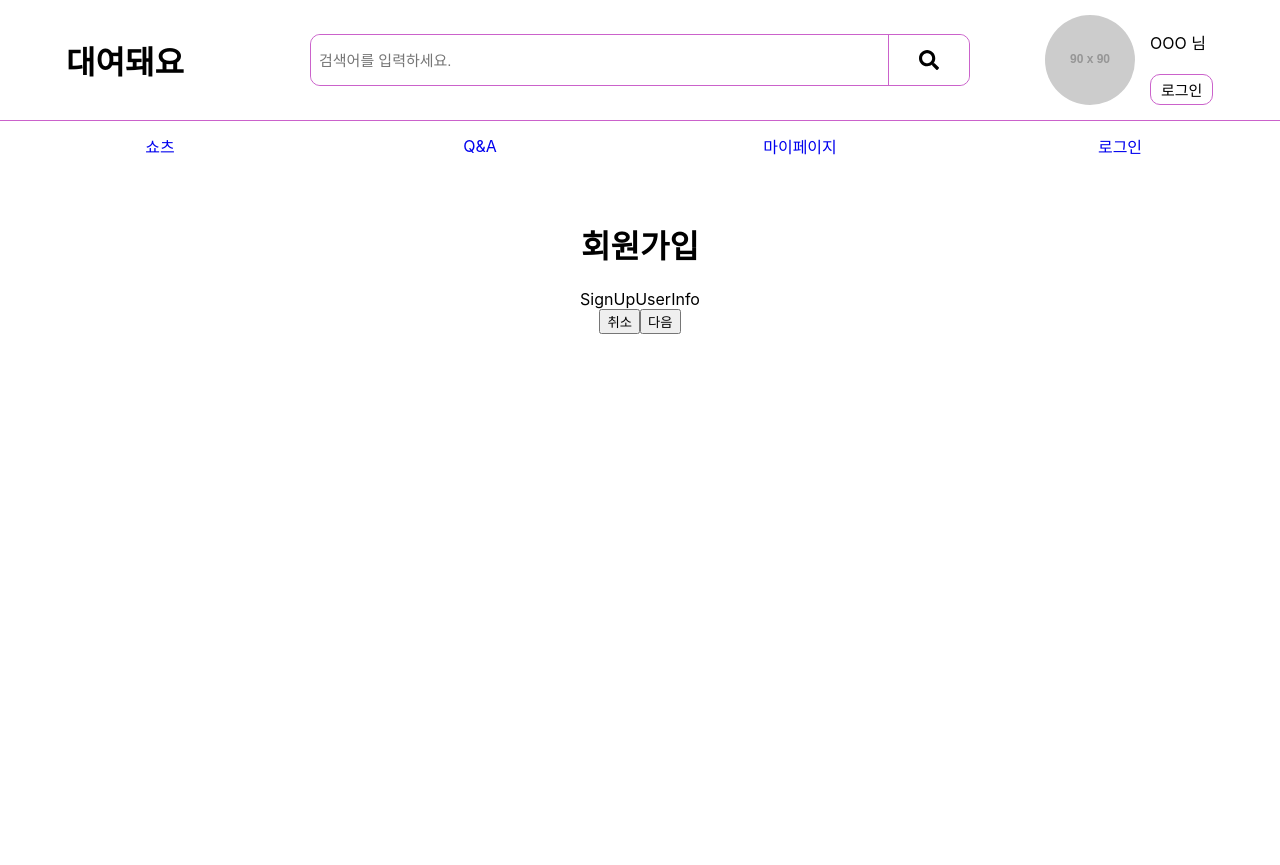
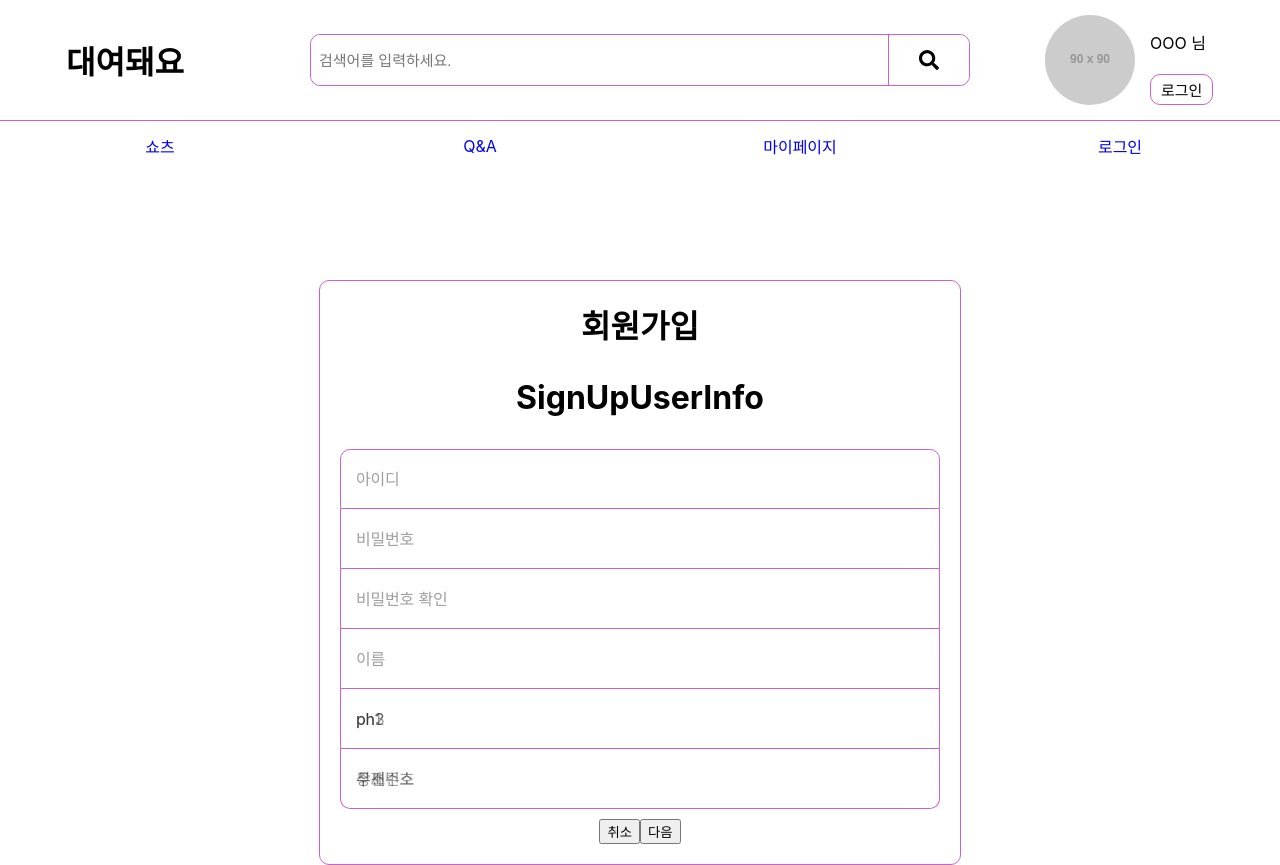
Before and after one commit to jeonghunpark1/daeyeodwaeyo, a React (Create React App) app in the folder front/: page /signup in a window 1280 px wide. Before the commit the page ends 800 px from the top, so only its background shows below. Built offline with nearby package versions, Linux system fonts and the light colour scheme.

Commit message:
SignUpUserInfo.js basic function

```diff
--- a/front/src/pages/Login.js
+++ b/front/src/pages/Login.js
@@ -50,7 +50,7 @@ export default function Login() {
           <h1>로그인</h1>
         </div>
         <div className={style.login_div}>
-          <div className={style.input_wrap_div }>
+          <div className={`${style.input_wrap_div} ${input_style.input_wrap_div}`}>
             <div className={`${style.id_input_wrap} ${input_style.input_wrap}`}>
               <input className={`${style.id_input} ${input_style.content_input}`} id="id" type='text' value={id} onChange={handleIdChange} placeholder=''></input>
               <label className={`${style.id_input_label} ${input_style.content_input_label}`} for="id" aria-hidden="true">아이디</label>
--- a/front/src/pages/SignUp.js
+++ b/front/src/pages/SignUp.js
@@ -1,7 +1,7 @@
 import {React, useState} from 'react'
 import { Link, useNavigate } from 'react-router-dom'
 
-import style from "../styles/signup.module.css"
+import style from "../styles/signup/signup.module.css"
 import input_style from "../styles/login_signup_input.module.css"
 import SignUpUserInfo from './signup/SignUpUserInfo'
 import SignUpCertification from './signup/SignUpCertification'
@@ -11,16 +11,115 @@ export default function SignUp() {
 
   const [currentPage, setCurrentPage] = useState(1);
 
+  const [id, setId] = useState("");
+  const [password, setPassword] = useState("");
+  const [rePassword, setRePassword] = useState("");
+  const [name, setName] = useState("");
+  const [phoneNumber1, setPhoneNumber1] = useState("");
+  const [phoneNumber2, setPhoneNumber2] = useState("");
+  const [phoneNumber3, setPhoneNumber3] = useState("");
+  const [address, setAddress] = useState("");
+  const [detailAddress, setDetailAddress] = useState("");
+  const [zipCode, setZipCode] = useState("");
+  const [emailId, setEmailId] = useState("");
+  const [emailDomain, setEmailDomain] = useState("");
+  const [certificationNumber, setCertificationNumber] = useState();
+  // 프로필 사진, 닉네임 추가
+
+  const changeState = (type, value) => {
+    if(type === "id") {
+      setId(value);
+    }
+    else if (type === "password") {
+      setPassword(value);
+    }
+    else if (type === "rePassword") {
+      setRePassword(value);
+    }
+    else if (type === "name") {
+      setName(value);
+    }
+    else if (type === "phoneNumber1") {
+      setPhoneNumber1(value);
+    }
+    else if (type === "phoneNumber2") {
+      setPhoneNumber2(value);
+    }
+    else if (type === "phoneNumber3") {
+      setPhoneNumber3(value);
+    }
+    else if (type === "address") {
+      setAddress(value);
+    }
+    else if (type === "detailAddress") {
+      setDetailAddress(value);
+    }
+    else if (type === "zipCode") {
+      setZipCode(value);
+    }
+    else if (type === "emailId") {
+      setEmailId(value);
+    }
+    else if (type === "emailDomain") {
+      setEmailDomain(value);
+    }
+    else if (type === "certificationNumber") {
+      setCertificationNumber(value);
+    }
+  }
+
+  const stateValue = (type) => {
+    if(type === "id") {
+      return id;
+    }
+    else if (type === "password") {
+      return password;
+    }
+    else if (type === "rePassword") {
+      return rePassword;
+    }
+    else if (type === "name") {
+      return name;
+    }
+    else if (type === "phoneNumber1") {
+      return phoneNumber1;
+    }
+    else if (type === "phoneNumber2") {
+      return phoneNumber2
+    }
+    else if (type === "phoneNumber3") {
+      return phoneNumber3
+    }
+    else if (type === "address") {
+      return address;
+    }
+    else if (type === "detailAddress") {
+      return detailAddress;
+    }
+    else if (type === "zipCode") {
+      return zipCode;
+    }
+    else if (type === "emailId") {
+      return emailId;
+    }
+    else if (type === "emailDomain") {
+      return emailDomain;
+    }
+    else if (type === "certificationNumber") {
+      return certificationNumber;
+    }
+  }
+
   const showSignupPage = (currentPage) => {
     switch(currentPage) {
       case 1:
-        return <SignUpUserInfo  />
+        return <SignUpUserInfo  changeState={changeState} stateValue={stateValue}/>
       case 2:
-        return <SignUpCertification />
+        return <SignUpCertification changeState={changeState} stateValue={stateValue}/>
       case 3:
-        return <SignUpUserProfile />
+        return <SignUpUserProfile changeState={changeState} stateValue={stateValue}/>
     }
-  }
+  };
 
   const buttonByPage = (currentPage) => {
     switch(currentPage) {
@@ -46,7 +145,9 @@ export default function SignUp() {
           </div>
         )
     }
-  }
+  };
+
+
 
   return (
     <div className={style.signup_page}>
@@ -54,9 +155,7 @@ export default function SignUp() {
         <div className={style.signup_title}>
           <h1>회원가입</h1>
         </div>
-        <div className={style.signup_div}>
-          { showSignupPage(currentPage) }
-        </div>
+        { showSignupPage(currentPage) }
         { buttonByPage(currentPage) }
       </div>
     </div>
--- a/front/src/pages/signup/SignUpUserInfo.js
+++ b/front/src/pages/signup/SignUpUserInfo.js
@@ -1,7 +1,59 @@
 import React from 'react'
+import style from "../../styles/signup/signupUserInfo.module.css"
+import input_style from "../../styles/login_signup_input.module.css"
 
-export default function SignUpUserInfo() {
+export default function SignUpUserInfo({ changeState, stateValue }) {
   return (
-    <div>SignUpUserInfo</div>
+    <div className={style.signup_div}>
+      <h1>
+        SignUpUserInfo
+      </h1>
+      <div className={style.input_wrap_div}>
+        <div className={`${style.id_input_wrap} ${input_style.input_wrap}`}>
+          <input className={`${style.id_input} ${input_style.content_input}`} id="id" type="text" onChange={(e) => changeState("id", e.target.value)} value={stateValue("id")} placeholder=''></input>
+          <label className={`${style.id_input_label} ${input_style.content_input_label}`} for="id" aria-hidden="true">아이디</label>
+        </div>
+        <div className={`${style.password_input_wrap} ${input_style.input_wrap}`}>
+          <input className={`${style.password_input} ${input_style.content_input}`} id="password" type="password" onChange={(e) => changeState("password", e.target.value)} value={stateValue("password")} placeholder=''></input>
+          <label className={`${style.password_input_label} ${input_style.content_input_label}`} for="password" aria-hidden="true">비밀번호</label>
+        </div>
+        <div className={`${style.re_password_input_wrap} ${input_style.input_wrap}`}>
+          <input className={`${style.re_password_input} ${input_style.content_input}`} id="rePassword" type="password" onChange={(e) => changeState("rePassword", e.target.value)} value={stateValue("rePassword")} placeholder=''></input>
+          <label className={`${style.repassword_input_label} ${input_style.content_input_label}`} for="rePassword" aria-hidden="true">비밀번호 확인</label>
+        </div>
+        <div className={`${style.name_input_wrap} ${input_style.input_wrap}`}>
+          <input className={`${style.name_input} ${input_style.content_input}`} id="name" type="text" onChange={(e) => changeState("name", e.target.value)} value={stateValue("name")} placeholder=''></input>
+          <label className={`${style.name_input_label} ${input_style.content_input_label}`} for="name" aria-hidden="true">이름</label>
+        </div>
+        <div className={`${style.phone_input_wrap} ${input_style.input_wrap}`}>
+          <div className={style.phoneNumber1_wrap}>
+            <input className={`${style.phoneNumber1_input} ${input_style.content_input}`} id="phoneNumber1" type="number" onChange={(e) => changeState("phoneNumber1", e.target.value)} value={stateValue("phoneNumber1")} placeholder=''></input>
+            <label className={`${style.phoneNumber1_input_label} ${input_style.content_input_label}`} for="phoneNumber1" aria-hidden="true">ph1</label>
+          </div>
+          <div className={style.phoneNumber2_wrap}>
+            <input className={`${style.phoneNumber2_input} ${input_style.content_input}`} id="phoneNumber2" type="number" onChange={(e) => changeState("phoneNumber2", e.target.value)} value={stateValue("phoneNumber2")} placeholder=''></input>
+            <label className={`${style.phoneNumber2_input_label} ${input_style.content_input_label}`} for="phoneNumber2" aria-hidden="true">ph2</label>
+          </div>
+          <div className={style.phoneNumber3_wrap}>
+            <input className={`${style.phoneNumber3_input} ${input_style.content_input}`} id="phoneNumber3" type="number" onChange={(e) => changeState("phoneNumber1", e.target.value)} value={stateValue("phoneNumber3")} placeholder=''></input>
+            <label className={`${style.phoneNumber3_input_label} ${input_style.content_input_label}`} for="phoneNumber3" aria-hidden="true">ph3</label>
+          </div>
+        </div>
+        <div className={`${style.address_input_wrap} ${input_style.input_wrap}`}>
+          <div className={style.address_wrap}>
+            <input className={`${style.address_input} ${input_style.content_input}`} id="address" type="text" onChange={(e) => changeState("address", e.target.value)} value={stateValue("address")} placeholder=''></input>
+            <label className={`${style.address_input_label} ${input_style.content_input_label}`} for="address" aria-hidden="true">주소</label>
+          </div>
+          <div className={style.zipCode_wrap}>
+            <input className={`${style.zipCode_input} ${input_style.content_input}`} id="zipCode" type="text" onChange={(e) => changeState("zipCode", e.target.value)} value={stateValue("zipCode")} placeholder=''></input>
+            <label className={`${style.zipCode_input_label} ${input_style.content_input_label}`} for="zipCode" aria-hidden="true">우편번호</label>
+          </div>
+          <div className={style.detailAddress_wrap}>
+            <input className={`${style.detailAddress_input} ${input_style.content_input}`} id="detailAddress" type="text" onChange={(e) => changeState("detailAddress", e.target.value)} value={stateValue("detailAddress")} placeholder=''></input>
+            <label className={`${style.detailAddress_input_label} ${input_style.content_input_label}`} for="detailAddress" aria-hidden="true">상세주소</label>
+          </div>
+        </div>
+      </div>
+    </div>
   )
 }
--- a/front/src/styles/login.module.css
+++ b/front/src/styles/login.module.css
@@ -54,12 +54,7 @@
   padding: 10px 0;
 }
 
-.id_input_wrap {
-  border-radius: var(--box-radius-value) var(--box-radius-value) 0 0;
-}
-
 .password_input_wrap {
-  border-radius: 0 0 var(--box-radius-value) var(--box-radius-value);
   border-top: 0;
 }
 
--- a/front/src/styles/login_signup_input.module.css
+++ b/front/src/styles/login_signup_input.module.css
@@ -1,4 +1,16 @@
 @import "globalVar.module.css";
+
+.input_wrap:first-child {
+  border-radius: var(--box-radius-value) var(--box-radius-value) 0 0;
+}
+
+.input_wrap:last-child {
+  border-radius: 0 0 var(--box-radius-value) var(--box-radius-value);
+}
+
+.input_wrap:nth-child(n+2) {
+  border-top: 0;
+}
 
 /* .id_input_wrap && .password_input_wrap */
 .input_wrap {
@@ -11,15 +23,6 @@
   flex-direction: column;
   justify-content: center;
   align-items: center;
-}
-
-.id_input_wrap {
-  border-radius: var(--box-radius-value) var(--box-radius-value) 0 0;
-}
-
-.password_input_wrap {
-  border-radius: 0 0 var(--box-radius-value) var(--box-radius-value);
-  border-top: 0;
 }
 
 /* .id_input && .password_input */
--- /dev/null
+++ b/front/src/styles/signup/signup.module.css
@@ -0,0 +1,33 @@
+@import "../globalVar.module.css";
+
+.signup_page {
+  display: flex;
+  flex-direction: column;
+  width: 100%;
+  height: 100%;
+  min-width: var(--min-width-value);
+  justify-content: center;
+  align-items: center;
+}
+
+.signup_content {
+  border: 1px solid var(--line-color);
+  border-radius: var(--box-radius-value);
+  width: 600px;
+  height: 100%;
+  margin: 80px 0 0 0;
+  padding: 20px;
+  display: flex;
+  flex-direction: column;
+  justify-content: center;
+  align-items: center;
+}
+
+.signup_title {
+  width: 100%;
+  margin: 0 0 10px 0;
+}
+
+.signup_title h1 {
+  margin: 0;
+}
--- /dev/null
+++ b/front/src/styles/signup/signupUserInfo.module.css
@@ -0,0 +1,18 @@
+@import "../globalVar.module.css";
+
+.signup_div {
+  width: 100%;
+  display: flex;
+  flex-direction: column;
+  justify-content: center;
+  align-items: center;
+}
+
+.input_wrap_div {
+  display: flex;
+  flex-direction: column;
+  justify-content: center;
+  align-items: center;
+  width: 100%;
+  padding: 10px 0;
+}
```
Also changed, not shown: front/src/styles/signup.module.css (deleted).
